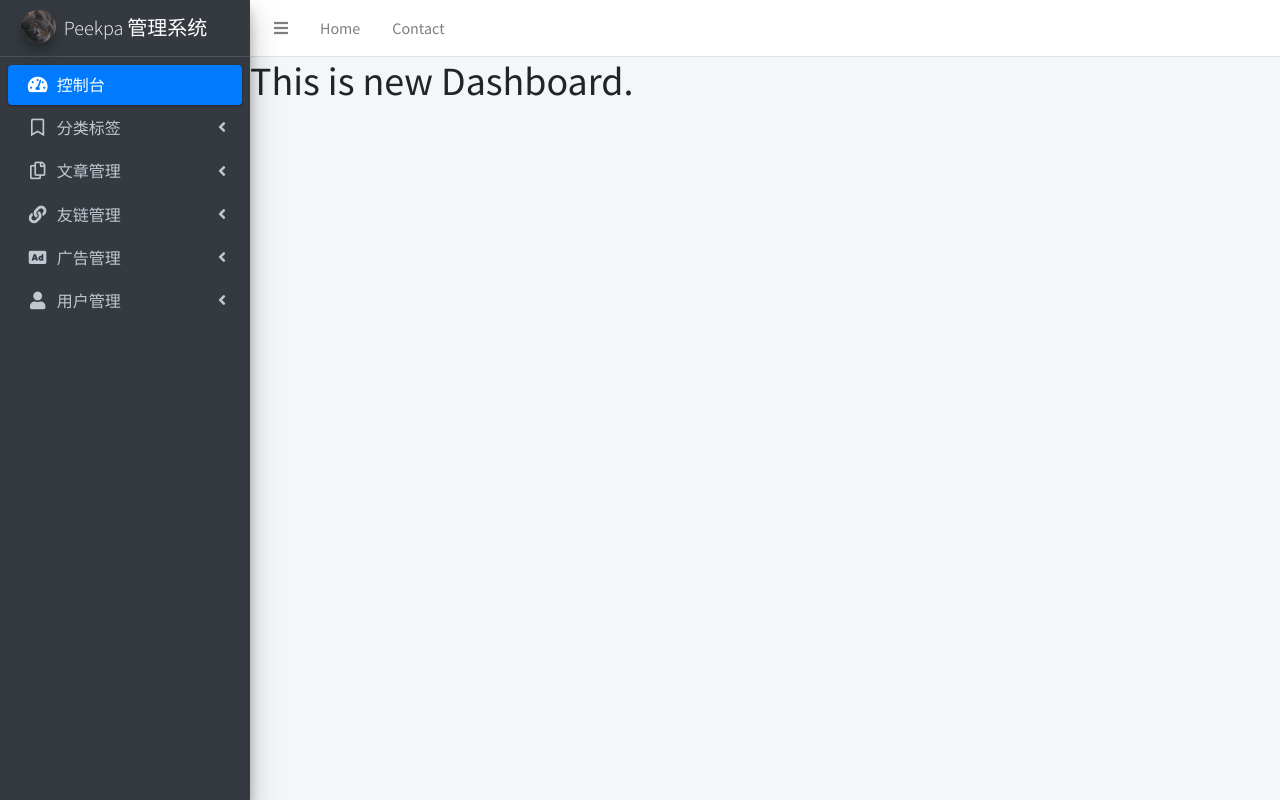
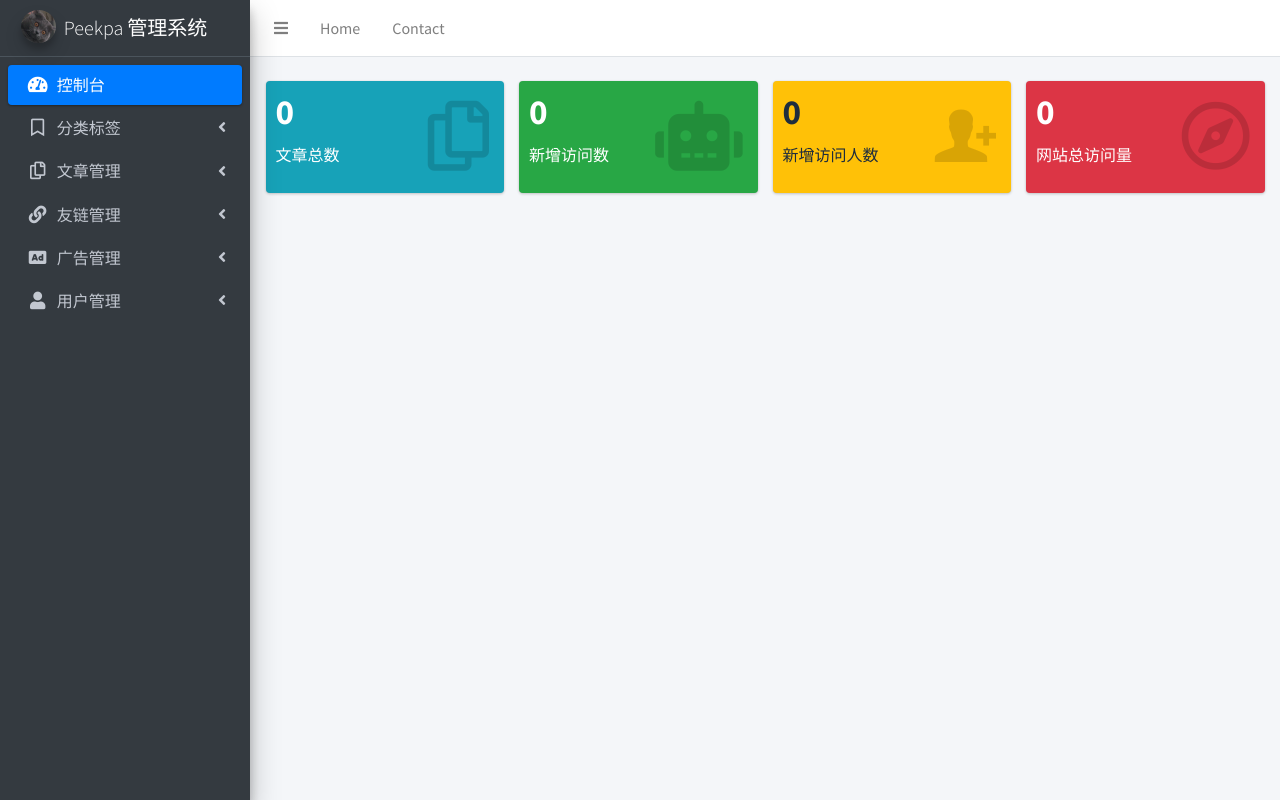
Before and after one commit to HanxiangLiu/Django-Blog, a Django app: page /cms/dashboard/ in a window 1280 px wide. Run offline with Django 4.2, Linux system fonts and the light colour scheme; data that the repository does not hold is empty; some libraries are stand-ins or nearby versions.

Commit message:
Comprehensive website access information area

```diff
--- a/apps/cms/views.py
+++ b/apps/cms/views.py
@@ -1,16 +1,45 @@
+import datetime
 from django.shortcuts import render
+
 from apps.post.models import Category, Post
 from apps.bloguser.models import User
 from apps.link.models import Link, Advertise
+from apps.bloguser.models import User, UserVisit, DailyVisitNum, TotalVisitNum
 from utils.paginator_helper import get_paginator, get_pagination_data
 
 
+'''
+Dashboard view
+'''
 def cms_login(request):
     return render(request, "cms/login.html")
 
 
 def cms_dashboard(request):
-    return render(request, "cms/dashboard/home.html")
+    context = {}
+    context.update(get_dashboard_top_data())
+    return render(request, 'cms/dashboard/home.html', context=context)
+
+
+def get_dashboard_top_data():
+    post_num = Post.objects.all().count()
+    cur_date = datetime.datetime.now().strftime('%Y-%m-%d')
+    day_visit_ip_set = set()
+    day_visit_ip_list = UserVisit.objects.filter(day=cur_date)
+    if day_visit_ip_list:
+        for user_ip_item in day_visit_ip_list:
+            if user_ip_item.ip_address not in day_visit_ip_set:
+                day_visit_ip_set.add(user_ip_item.ip_address)
+    day_visit_ip_num = len(day_visit_ip_set)
+    day_visit_num = DailyVisitNum.objects.filter(day=cur_date)[0].count if DailyVisitNum.objects.filter(day=cur_date).count() else 0
+    total_visit_num = TotalVisitNum.objects.all()[0].count if TotalVisitNum.objects.all().count() else 0
+    context = {
+        "post_num": post_num,
+        "day_visit_ip_num": day_visit_ip_num,
+        "day_visit_num": day_visit_num,
+        "total_visit_num": total_visit_num
+    }
+    return context
 
 
 '''
--- a/front/templates/cms/dashboard/home.html
+++ b/front/templates/cms/dashboard/home.html
@@ -1,17 +1,41 @@
 {% extends 'cms/base/cms_base.html' %}
 
 {% block title %}
-    Dashboard
-{% endblock %}
-
-{% block head %}
-
+Dashboard
 {% endblock %}
 
 {% block content %}
-    <h1>This is new Dashboard.</h1>
+<section class="content">
+    <div class="container-fluid pt-4">
+        {% include 'cms/dashboard/home_top.html' %}
+
+        <div class="row">
+            <div class="col-sm-6">
+                <div class="row">
+                    <div class="col-sm-12">
+                        {% include 'cms/dashboard/home_visit_chart.html' %}
+                    </div>
+                </div>
+                <div class="row">
+                    <div class="col-sm-12">
+                        {% include 'cms/dashboard/home_visit_table.html' %}
+                    </div>
+                </div>
+            </div>
+            <div class="col-sm-6">
+                <div class="row">
+                    <div class="col-sm-12">
+                        {% include 'cms/dashboard/home_advertise.html' %}
+                    </div>
+                </div>
+
+                <div class="row">
+                    <div class="col-sm-12">
+                        {% include 'cms/dashboard/home_post_table.html' %}
+                    </div>
+                </div>
+            </div>
+        </div>
+    </div>
+</section>
 {% endblock %}
-
-{% block script %}
-
-{% endblock %}
--- /dev/null
+++ b/front/templates/cms/dashboard/home_top.html
@@ -0,0 +1,54 @@
+<div class="row">
+    <div class="col-lg-3 col-6">
+        <a href="{% url 'cms:post_manage_view' %}" class="">
+            <div class="small-box bg-info">
+                <div class="inner">
+                    <h3>{{ post_num }}</h3>
+                    <p>文章总数</p>
+                </div>
+                <div class="icon">
+                    <i class="far fa-copy"></i>
+                </div>
+            </div>
+        </a>
+    </div>
+    <div class="col-lg-3 col-6">
+        <a href="#">
+            <div class="small-box bg-success">
+                <div class="inner">
+                    <h3>{{ day_visit_ip_num }}</h3>
+                    <p>新增访问数</p>
+                </div>
+                <div class="icon">
+                    <i class="fas fa-robot"></i>
+                </div>
+            </div>
+        </a>
+    </div>
+    <div class="col-lg-3 col-6">
+        <a href="#">
+            <div class="small-box bg-warning">
+                <div class="inner">
+                    <h3>{{ day_visit_num }}</h3>
+                    <p>新增访问人数</p>
+                </div>
+                <div class="icon">
+                    <i class="ion ion-person-add"></i>
+                </div>
+            </div>
+        </a>
+    </div>
+    <div class="col-lg-3 col-6">
+        <a href="#">
+            <div class="small-box bg-danger">
+                <div class="inner">
+                    <h3>{{ total_visit_num }}</h3>
+                    <p>网站总访问量</p>
+                </div>
+                <div class="icon">
+                    <i class="far fa-compass"></i>
+                </div>
+            </div>
+        </a>
+    </div>
+</div>
```
Also changed, not shown: front/templates/cms/dashboard/home_advertise.html (added), front/templates/cms/dashboard/home_post_table.html (added), front/templates/cms/dashboard/home_visit_chart.html (added), front/templates/cms/dashboard/home_visit_table.html (added).
